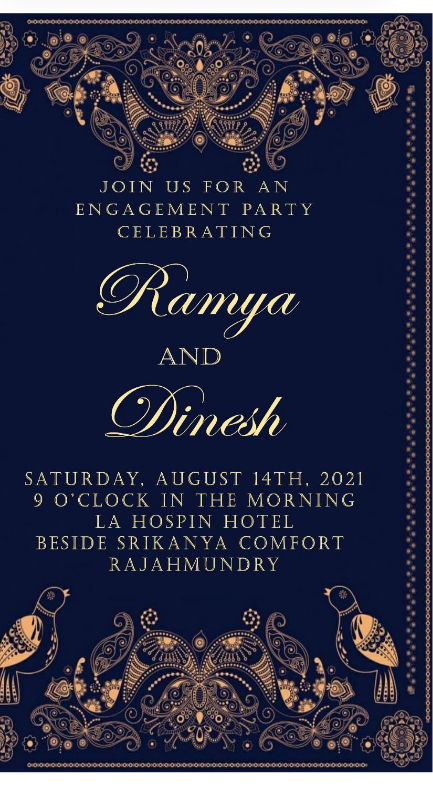
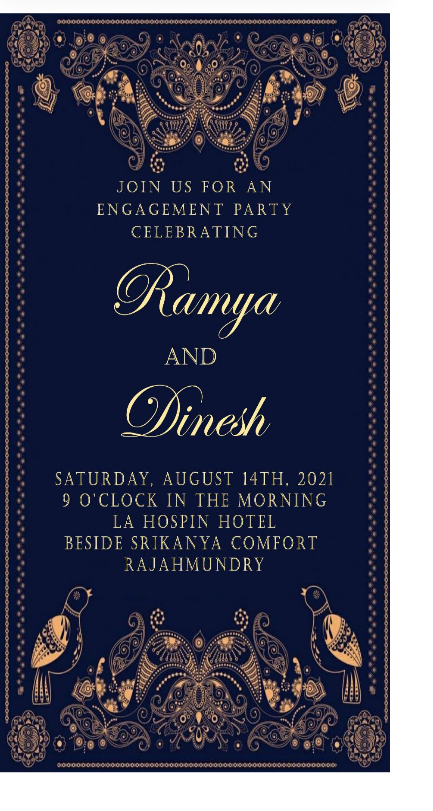
Before and after one commit to Kaushik123456/wedding, a plain HTML site: page index.html in a window 390 px wide. Shown: the part 63-874 px from the top of the page, 433 px wide, since content can reach past the window. Drawn offline with Linux system fonts and the light colour scheme.

Commit message:
Update style.css

```diff
--- a/style.css
+++ b/style.css
@@ -153,4 +153,8 @@ section{
         justify-content: center;
         align-items: center;
     }
+    #invitationcard{
+        width: 100vw;
+        height: 90vh;
+    }
 }
```
